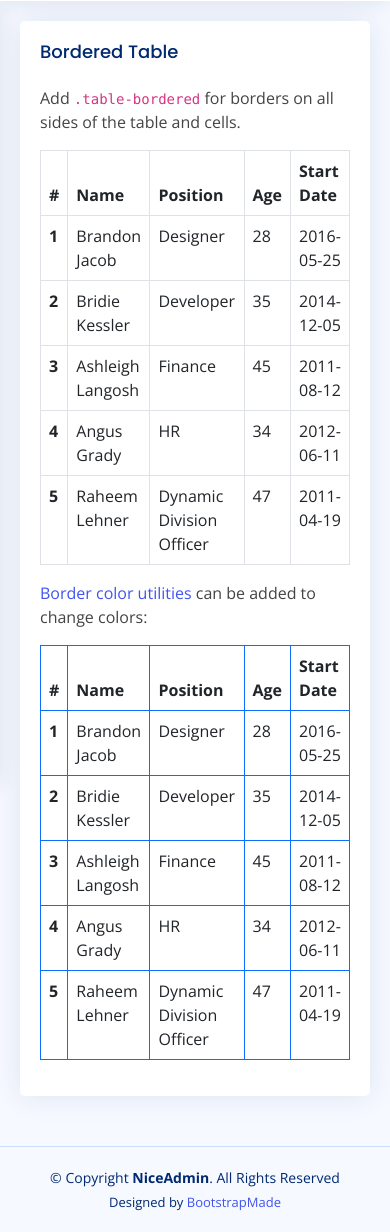
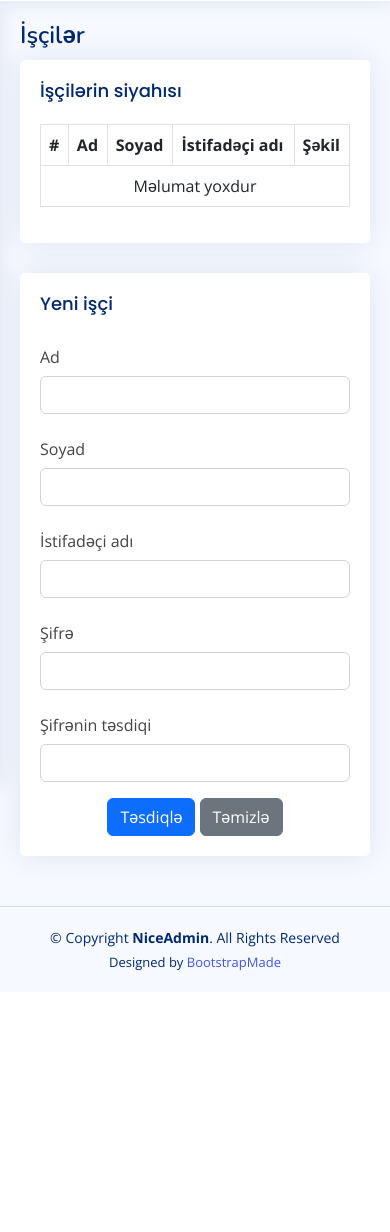
Before and after one commit to Rashid-97/possystem, a Django app: page /employees in a window 390 px wide. Shown: the part 59-1291 px from the top of the page. After the commit the page ends 1030 px from the top, so only its background shows below. Run offline with Django 4.2, Linux system fonts and the light colour scheme; a user stored in the database is signed in; data comes from the database, SQL or seed files in the repository; some libraries are stand-ins or nearby versions.

Commit message:
Employee Create Functionality

```diff
--- a/app/middleware.py
+++ b/app/middleware.py
@@ -1,9 +1,7 @@
 from django.shortcuts import redirect
 from django.urls import resolve
 
-from app import views
 from app.services import check_user_for_create_shop
-from user.models import User
 
 
 class AppMiddleware:
--- a/app/views.py
+++ b/app/views.py
@@ -23,4 +23,7 @@ class CreateShop(LoginRequiredMixin, CreateView):
         user.shop.add(shop)
         user.save()
 
+        self.request.session['shops'] = [shop.id]
+        self.request.session['curr_shop_id'] = shop.id
+
         return redirect('pos:home')
--- a/pos/views.py
+++ b/pos/views.py
@@ -1,4 +1,7 @@
 from django.contrib.auth.mixins import LoginRequiredMixin
+from django.db import transaction
+from django.db.models import Q
+from django.urls import reverse_lazy
 from django.views.generic import TemplateView, CreateView
 
 from user.forms import UserCreateForm
@@ -19,8 +22,18 @@ class HomePage(LoginRequiredMixin, TemplateView):
 class Employee(LoginRequiredMixin, CreateView):
     template_name = 'pos/employee.html'
     form_class = UserCreateForm
+    context_object_name = 'employees'
+    success_url = reverse_lazy('pos:employees')
 
-    def get_queryset(self):
-        queryset = User.objects.filter(shop=self.request.session.get('curr_shop_id'))
-        print
-        return queryset
+    @transaction.atomic
+    def form_valid(self, form):
+        form.save()
+        form.instance.shop.add(self.request.session.get('curr_shop_id'))
+
+        return super().form_valid(form)
+
+    def get_context_data(self, **kwargs):
+        context = super().get_context_data()
+        context['employees'] = User.objects.filter(Q(shop=self.request.session.get('curr_shop_id')) & ~Q(id=self.request.user.id))
+
+        return context
--- a/possystem/settings.py
+++ b/possystem/settings.py
@@ -155,6 +155,8 @@ LOGIN_URL = reverse_lazy('user:login')
 LOGIN_REDIRECT_URL = reverse_lazy('pos:home')
 LOGOUT_REDIRECT_URL = reverse_lazy('user:login')
 
+
+AUTH_USER_MODEL = 'user.User'
 # Default primary key field type
 # https://docs.djangoproject.com/en/4.1/ref/settings/#default-auto-field
 
--- a/templates/app/create_shop.html
+++ b/templates/app/create_shop.html
@@ -4,7 +4,7 @@
     <main id="main" class="main">
 
     <div class="pagetitle">
-      <h1>İlk mağazanı yarat (Redirectlere baxmaq!!!!!!!!!!!!!!!!!!!!!!!!!!)</h1>
+      <h1>İlk mağazanı yarat (Middleware-de Redirectlere baxmaq!!!!!!!!!!!!!!!!!!!!!!!!!!)</h1>
       <nav>
         <ol class="breadcrumb">
 {#          <li class="breadcrumb-item"><a href="index.html">Home</a></li>#}
--- a/templates/partials/header.html
+++ b/templates/partials/header.html
@@ -4,7 +4,7 @@
     <div class="d-flex align-items-center justify-content-between">
       <a href="index.html" class="logo d-flex align-items-center">
         <img src="assets/img/logo.png" alt="">
-        <span class="d-none d-lg-block">{{ request.user.shop.all }}</span>
+        <span class="d-none d-lg-block">{{ request.user.shop.first }}</span>
       </a>
       <i class="bi bi-list toggle-sidebar-btn"></i>
     </div><!-- End Logo -->
--- a/templates/partials/sidebar.html
+++ b/templates/partials/sidebar.html
@@ -59,7 +59,6 @@
             </li>
       {% endif %}
 
-
     </ul>
 
   </aside><!-- End Sidebar-->
--- a/templates/pos/employee.html
+++ b/templates/pos/employee.html
@@ -2,114 +2,100 @@
 
 
 {% block main %}
+    <div class="pagetitle">
+        <h1>İşçilər</h1>
+    </div>
+    <section class="section">
+        <div class="row">
+            <div class="col-lg-6">
                 <div class="card">
                     <div class="card-body">
-              <h5 class="card-title">Bordered Table</h5>
-              <p>Add <code>.table-bordered</code> for borders on all sides of the table and cells.</p>
-              <!-- Bordered Table -->
+                        <h5 class="card-title">İşçilərin siyahısı</h5>
                         <table class="table table-bordered">
                             <thead>
                             <tr>
                                 <th scope="col">#</th>
-                    <th scope="col">Name</th>
-                    <th scope="col">Position</th>
-                    <th scope="col">Age</th>
-                    <th scope="col">Start Date</th>
+                                <th scope="col">Ad</th>
+                                <th scope="col">Soyad</th>
+                                <th scope="col">İstifadəçi adı</th>
+                                <th scope="col">Şəkil</th>
                             </tr>
                             </thead>
                             <tbody>
+                            {% for employee in employees %}
                                 <tr>
-                    <th scope="row">1</th>
-                    <td>Brandon Jacob</td>
-                    <td>Designer</td>
-                    <td>28</td>
-                    <td>2016-05-25</td>
+                                    <th scope="row">{{ forloop.counter }}</th>
+                                    <td>{{ employee.first_name }}</td>
+                                    <td>{{ employee.last_name }}</td>
+                                    <td>{{ employee.username }}</td>
+                                    <td><img src="{{ employee.profile_picture.url }}" alt="Profil şəkili" class="rounded-circle w-25 h-25 p-3"></td>
                                 </tr>
+                            {% empty %}
                                 <tr>
-                    <th scope="row">2</th>
-                    <td>Bridie Kessler</td>
-                    <td>Developer</td>
-                    <td>35</td>
-                    <td>2014-12-05</td>
+                                    <td colspan="5" style="text-align: center;">Məlumat yoxdur</td>
                                 </tr>
-                  <tr>
-                    <th scope="row">3</th>
-                    <td>Ashleigh Langosh</td>
-                    <td>Finance</td>
-                    <td>45</td>
-                    <td>2011-08-12</td>
-                  </tr>
-                  <tr>
-                    <th scope="row">4</th>
-                    <td>Angus Grady</td>
-                    <td>HR</td>
-                    <td>34</td>
-                    <td>2012-06-11</td>
-                  </tr>
-                  <tr>
-                    <th scope="row">5</th>
-                    <td>Raheem Lehner</td>
-                    <td>Dynamic Division Officer</td>
-                    <td>47</td>
-                    <td>2011-04-19</td>
-                  </tr>
+                            {% endfor %}
                             </tbody>
                         </table>
-              <!-- End Bordered Table -->
-
-              <p><a href="https://getbootstrap.com/docs/5.0/utilities/borders/#border-color" target="_blank">Border color utilities</a> can be added to change colors:</p>
-
-              <!-- Primary Color Bordered Table -->
-              <table class="table table-bordered border-primary">
-                <thead>
-                  <tr>
-                    <th scope="col">#</th>
-                    <th scope="col">Name</th>
-                    <th scope="col">Position</th>
-                    <th scope="col">Age</th>
-                    <th scope="col">Start Date</th>
-                  </tr>
-                </thead>
-                <tbody>
-                  <tr>
-                    <th scope="row">1</th>
-                    <td>Brandon Jacob</td>
-                    <td>Designer</td>
-                    <td>28</td>
-                    <td>2016-05-25</td>
-                  </tr>
-                  <tr>
-                    <th scope="row">2</th>
-                    <td>Bridie Kessler</td>
-                    <td>Developer</td>
-                    <td>35</td>
-                    <td>2014-12-05</td>
-                  </tr>
-                  <tr>
-                    <th scope="row">3</th>
-                    <td>Ashleigh Langosh</td>
-                    <td>Finance</td>
-                    <td>45</td>
-                    <td>2011-08-12</td>
-                  </tr>
-                  <tr>
-                    <th scope="row">4</th>
-                    <td>Angus Grady</td>
-                    <td>HR</td>
-                    <td>34</td>
-                    <td>2012-06-11</td>
-                  </tr>
-                  <tr>
-                    <th scope="row">5</th>
-                    <td>Raheem Lehner</td>
-                    <td>Dynamic Division Officer</td>
-                    <td>47</td>
-                    <td>2011-04-19</td>
-                  </tr>
-                </tbody>
-              </table>
-              <!-- End Primary Color Bordered Table -->
-
                     </div>
                 </div>
+            </div>
+            <div class="col-lg-6">
+                <div class="card">
+                    <div class="card-body">
+                        <h5 class="card-title">Yeni işçi</h5>
+                        <form method="post">
+                            {% csrf_token %}
+                            <div class="row mb-3">
+                                <label for="inputFirstName" class="col-sm-2 col-form-label">Ad</label>
+                                <div class="col-sm-10">
+                                    <input type="text" class="form-control" id="inputFirstName" name="first_name">
+                                </div>
+                            </div>
+                            <div class="row mb-3">
+                                <label for="inputLastName" class="col-sm-2 col-form-label">Soyad</label>
+                                <div class="col-sm-10">
+                                    <input type="text" class="form-control" id="inputLastName" name="last_name">
+                                </div>
+                            </div>
+                            <div class="row mb-3">
+                                <label for="inputUsername" class="col-sm-2 col-form-label">İstifadəçi adı</label>
+                                <div class="col-sm-10">
+                                    <input type="text" class="form-control" id="inputUsername" name="username">
+                                </div>
+                            </div>
+                            <div class="row mb-3">
+                                <label for="inputPassword1" class="col-sm-2 col-form-label">Şifrə</label>
+                                <div class="col-sm-10">
+                                    <input type="password" class="form-control" id="inputPassword1" name="password1">
+                                </div>
+                            </div>
+                            <div class="row mb-3">
+                                <label for="inputPassword2" class="col-sm-2 col-form-label">Şifrənin təsdiqi</label>
+                                <div class="col-sm-10">
+                                    <input type="password" class="form-control" id="inputPassword2" name="password2">
+                                </div>
+                            </div>
+                            <div class="text-center">
+                                <button type="submit" class="btn btn-primary">Təsdiqlə</button>
+                                <button type="reset" class="btn btn-secondary">Təmizlə</button>
+                            </div>
+                        </form>
+                        {% if form.errors %}
+                            {% for field in form %}
+
+                                {% for error in field.errors %}
+                                    <span style="color: red;">
+                                        {{ error|escape }}
+                                    </span>
+                                    <br>
+                                {% endfor %}
+
+                            {% endfor %}
+                        {% endif %}
+                    </div>
+                </div>
+            </div>
+        </div>
+    </section>
 {% endblock %}
--- a/templates/pos/index.html
+++ b/templates/pos/index.html
@@ -5,6 +5,16 @@
     {% include 'partials/header.html' %}
     <main id="main" class="main">
         {% block main %}
+            {% if messages %}
+                <ul class="messages">
+                  {% for message in messages %}
+                      <div class="alert alert-success alert-dismissible" role="alert">
+                          <button type="button" class="close" data-dismiss="alert">&times;</button>
+                          <li{% if message.tags %} class="{{ message.tags }}"{% endif %}>{{ message }}</li>
+                      </div>
+                  {% endfor %}
+                </ul>
+            {% endif %}
         {% endblock main %}
     </main>
     {% include 'partials/sidebar.html' %}
--- a/user/views.py
+++ b/user/views.py
@@ -1,6 +1,5 @@
 from django.contrib.auth import login
 from django.contrib.auth.views import LoginView, PasswordChangeView
-from django.http import HttpResponseRedirect
 from django.urls import reverse_lazy
 from django.contrib import messages
 from django.views.generic import CreateView
@@ -16,7 +15,8 @@ class UserLogin(LoginView):
         login(self.request, form.get_user())
 
         self.request.session['shops'] = list(Shop.objects.filter(user=form.get_user()).values_list('id', flat=True))
-        self.request.session['curr_shop_id'] = self.request.session['shops'][0]
+        if self.request.session['shops']:
+            self.request.session['curr_shop_id'] = self.request.session['shops'][0]
 
         return super().form_valid(form)
 
```
Also changed, not shown: user/models.py (+6 -5 lines), app/migrations/0001_initial.py, db.sqlite3, media/images/user/profilepictures.png, user/migrations/0001_initial.py. Lines whose indentation alone changed are shown as unchanged.
